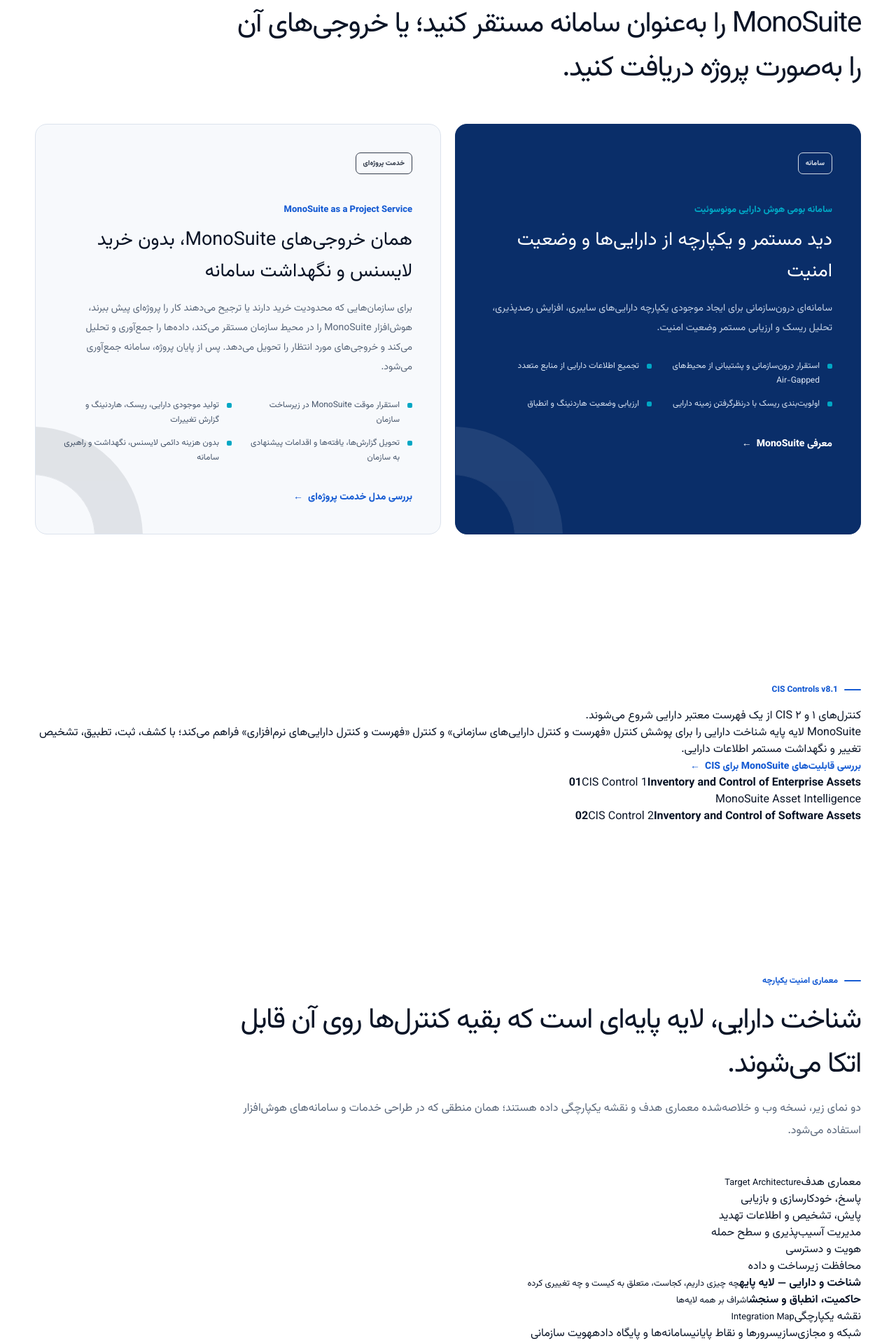
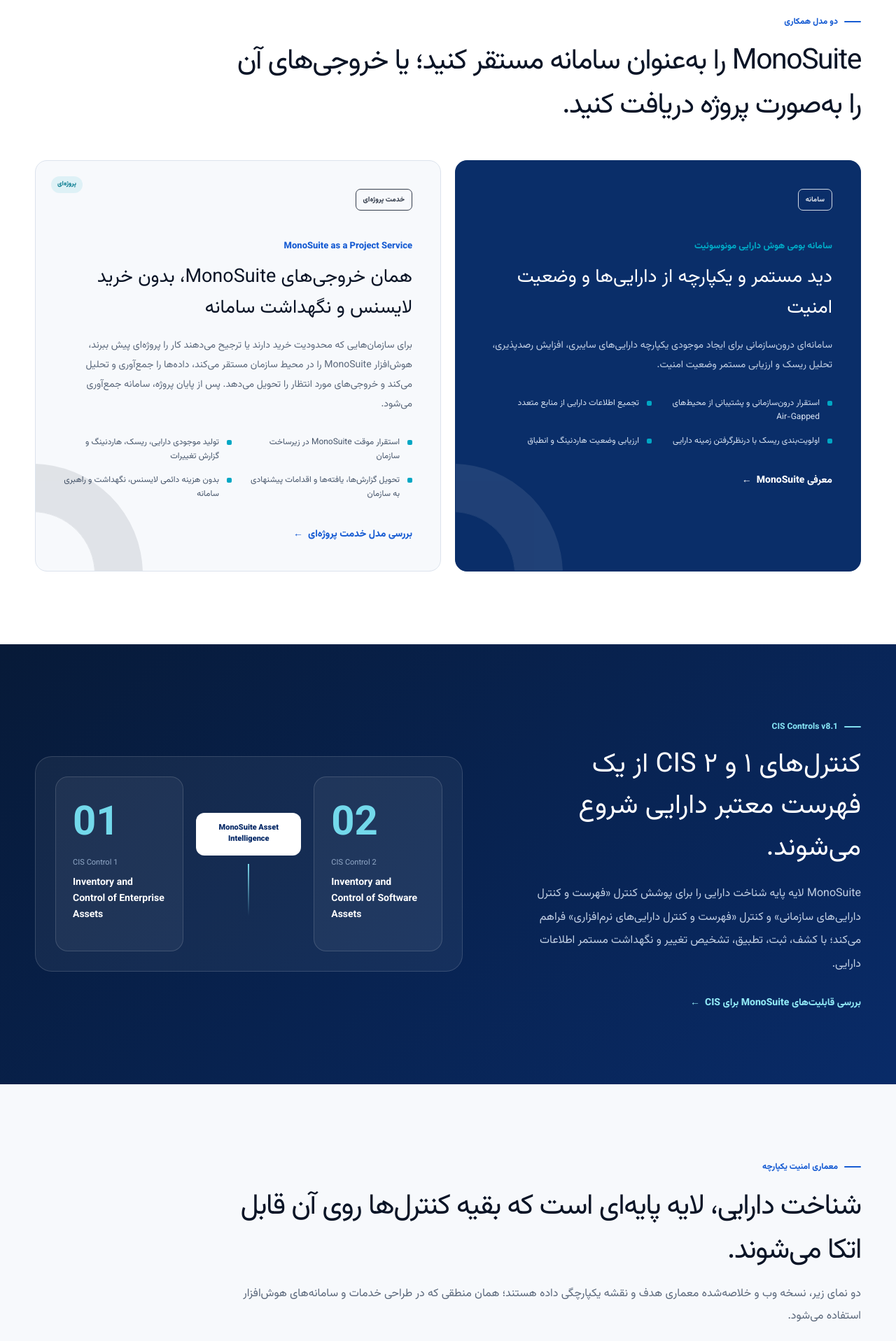
Before and after one commit to monaderi1/houshafzar-website, a Next.js app: page / in a window 1280 px wide. Shown: the part 1853-3770 px from the top of the page at 70% size. Built offline with nearby package versions, Linux system fonts and the light colour scheme.

Commit message:
feat: add CIS and architecture visuals to homepage

```diff
--- a/app/redesign-v1-overrides.css
+++ b/app/redesign-v1-overrides.css
@@ -6,11 +6,7 @@
   background: rgba(255, 255, 255, 0.72);
   box-shadow: 0 18px 54px rgba(11, 39, 85, 0.10);
 }
-
-.hero-system::before {
-  display: none;
-}
-
+.hero-system::before { display: none; }
 .system-board {
   min-height: 350px;
   border: 1px solid rgba(23, 92, 211, 0.10);
@@ -20,12 +16,7 @@
     transparent;
   background-size: 28px 28px, 28px 28px, auto;
 }
-
-.system-column small {
-  color: #66758a;
-  font-size: 9px;
-}
-
+.system-column small { color: #66758a; font-size: 9px; }
 .system-column span,
 .system-outputs span {
   min-height: 40px;
@@ -37,7 +28,6 @@
   font-weight: 650;
   position: relative;
 }
-
 .system-column span::before {
   content: "";
   width: 5px;
@@ -46,11 +36,7 @@
   background: #8fa4bf;
   margin-bottom: 6px;
 }
-
-.system-outputs span::before {
-  background: var(--cyan);
-}
-
+.system-outputs span::before { background: var(--cyan); }
 .system-engine {
   min-height: 164px;
   border-color: rgba(23, 92, 211, 0.24);
@@ -58,78 +44,189 @@
   color: var(--blue-deep);
   box-shadow: 0 14px 36px rgba(11, 39, 85, 0.10);
 }
+.engine-kicker { color: var(--blue); font-size: 10px; }
+.system-engine strong { margin-top: 4px; font-size: 14px; }
+.system-engine i { width: 34px; height: 2px; margin: 14px 0; }
+.system-engine small { color: #687a92; }
+.connector { background: repeating-linear-gradient(90deg, rgba(23, 92, 211, 0.42) 0 5px, transparent 5px 9px); }
+.connector::after { width: 6px; height: 6px; background: var(--blue); box-shadow: none; }
 
-.engine-kicker {
-  color: var(--blue);
-  font-size: 10px;
+/* Challenge cards now connect each pain point to an explicit response. */
+.challenge-grid-linked .challenge-card { display: flex; flex-direction: column; min-height: 100%; }
+.challenge-grid-linked .challenge-number {
+  display: block;
+  margin-bottom: 44px;
+  color: var(--orange);
+  font-size: 26px;
+  line-height: 1;
+  font-weight: 850;
+}
+.challenge-grid-linked .challenge-card h3 { margin-top: 0; }
+.challenge-grid-linked .challenge-card > p { flex: 1; }
+.challenge-solution {
+  display: block;
+  margin-top: 24px;
+  padding-top: 18px;
+  border-top: 1px solid var(--line);
+}
+.challenge-solution small { display: block; margin-bottom: 6px; color: var(--blue); font-size: 10px; font-weight: 800; }
+.challenge-solution strong { display: block; color: #334158; font-size: 12px; line-height: 1.9; }
+.challenge-solution:hover strong { color: var(--blue); }
+
+/* Project-service card emphasizes the temporary deployment / delivered-output model. */
+.project-service-card { position: relative; overflow: hidden; }
+.project-service-card::before {
+  content: "پروژه‌ای";
+  position: absolute;
+  top: 22px;
+  left: 22px;
+  padding: 5px 9px;
+  border-radius: 999px;
+  background: rgba(0, 167, 196, 0.10);
+  color: #087c90;
+  font-size: 9px;
+  font-weight: 800;
 }
 
-.system-engine strong {
-  margin-top: 4px;
-  font-size: 14px;
+/* CIS section */
+.cis-section {
+  background: linear-gradient(135deg, #071a38 0%, #092b68 100%);
+  color: #fff;
+  overflow: hidden;
 }
+.cis-grid { display: grid; grid-template-columns: minmax(0, .9fr) minmax(480px, 1.1fr); gap: 70px; align-items: center; }
+.cis-copy .eyebrow { color: #82dff0; }
+.cis-copy h2 { margin-bottom: 18px; font-size: clamp(31px, 3vw, 44px); line-height: 1.55; }
+.cis-copy p { margin-bottom: 26px; color: #c2d0e4; font-size: 16px; line-height: 2.1; }
+.cis-copy .text-link { color: #8fe7f4; }
+.cis-visual {
+  direction: ltr;
+  display: grid;
+  grid-template-columns: 1fr 150px 1fr;
+  gap: 18px;
+  align-items: stretch;
+  padding: 28px;
+  border: 1px solid rgba(255,255,255,.14);
+  border-radius: 24px;
+  background: rgba(255,255,255,.055);
+}
+.cis-control {
+  min-height: 250px;
+  display: flex;
+  flex-direction: column;
+  justify-content: center;
+  padding: 24px;
+  border: 1px solid rgba(255,255,255,.14);
+  border-radius: 18px;
+  background: rgba(255,255,255,.05);
+}
+.cis-control b { color: #73d9eb; font-size: 58px; line-height: 1; }
+.cis-control span { margin-top: 18px; color: #91a8c7; font-size: 11px; }
+.cis-control strong { margin-top: 8px; color: #fff; font-size: 14px; line-height: 1.65; }
+.cis-bridge { display: flex; flex-direction: column; align-items: center; justify-content: center; text-align: center; }
+.cis-bridge span {
+  padding: 14px 10px;
+  border-radius: 12px;
+  background: #fff;
+  color: var(--blue-deep);
+  font-size: 11px;
+  font-weight: 850;
+}
+.cis-bridge i { width: 2px; height: 74px; margin-top: 12px; background: linear-gradient(#7cd9eb, rgba(124,217,235,0)); }
 
-.system-engine i {
-  width: 34px;
-  height: 2px;
-  margin: 14px 0;
+/* Architecture / integration visuals adapted from diagrams-fixed.html. */
+.architecture-section { background: #f7f9fc; }
+.architecture-grid { display: grid; grid-template-columns: repeat(2, minmax(0, 1fr)); gap: 24px; }
+.architecture-card {
+  padding: 28px;
+  border: 1px solid var(--line);
+  border-radius: 22px;
+  background: #fff;
+  box-shadow: var(--shadow-sm);
 }
+.architecture-card-head { display: flex; align-items: baseline; justify-content: space-between; gap: 12px; margin-bottom: 24px; }
+.architecture-card-head span { color: var(--blue-deep); font-size: 18px; font-weight: 850; }
+.architecture-card-head small { direction: ltr; color: #7b8798; font-size: 9px; letter-spacing: .08em; text-transform: uppercase; }
+.arch-web { display: grid; grid-template-columns: minmax(0, 1fr) 108px; gap: 12px; align-items: stretch; }
+.arch-web-stack { display: grid; gap: 7px; }
+.arch-web-layer,
+.arch-web-split > div {
+  min-height: 50px;
+  padding: 13px 16px;
+  display: flex;
+  align-items: center;
+  border-radius: 9px;
+  color: #fff;
+  font-size: 11px;
+  font-weight: 800;
+}
+.arch-web-layer.response { background: #2f7d5b; }
+.arch-web-layer.detect { background: #a57c14; }
+.arch-web-layer.risk { background: #b0413a; }
+.arch-web-split { display: grid; grid-template-columns: 1fr 1fr; gap: 7px; }
+.arch-web-split > div:first-child { background: #2e6b99; }
+.arch-web-split > div:last-child { background: #6a4e86; }
+.arch-web-layer.foundation { min-height: 78px; display: block; background: #15757a; }
+.arch-web-layer.foundation strong { display: block; color: #fff; font-size: 12px; }
+.arch-web-layer.foundation small { display: block; margin-top: 6px; color: rgba(255,255,255,.78); font-size: 9px; line-height: 1.7; }
+.arch-web-govern {
+  display: flex;
+  flex-direction: column;
+  align-items: center;
+  justify-content: center;
+  padding: 16px 10px;
+  border-radius: 10px;
+  background: var(--blue-night);
+  color: #fff;
+  text-align: center;
+}
+.arch-web-govern strong { color: #fff; font-size: 12px; line-height: 1.8; }
+.arch-web-govern small { margin-top: 8px; color: #8db5d1; font-size: 9px; line-height: 1.7; }
+.integration-web { display: grid; gap: 10px; }
+.integration-sources { display: grid; grid-template-columns: repeat(4, 1fr); gap: 7px; }
+.integration-sources span {
+  min-height: 54px;
+  padding: 9px;
+  display: grid;
+  place-items: center;
+  border: 1px solid var(--line);
+  border-radius: 8px;
+  background: #f4f6f9;
+  color: #45546a;
+  font-size: 9px;
+  text-align: center;
+}
+.integration-arrow { color: #15757a; font-size: 22px; line-height: 1; text-align: center; }
+.integration-foundation { padding: 16px; border-radius: 10px; background: #15757a; color: #fff; text-align: center; }
+.integration-foundation strong { display: block; color: #fff; font-size: 12px; }
+.integration-foundation small { display: block; margin-top: 7px; color: rgba(255,255,255,.8); font-size: 8px; line-height: 1.7; }
+.integration-outputs { display: grid; grid-template-columns: repeat(3, 1fr); gap: 7px; }
+.integration-outputs span { padding: 13px 8px; border: 1px solid #d7e1ed; border-top: 3px solid var(--blue); border-radius: 8px; color: #334158; font-size: 9px; text-align: center; }
+.integration-response { padding: 14px; border-radius: 9px; background: #2f7d5b; color: #fff; font-size: 10px; font-weight: 800; text-align: center; }
 
-.system-engine small {
-  color: #687a92;
-}
-
-.connector {
-  background: repeating-linear-gradient(90deg, rgba(23, 92, 211, 0.42) 0 5px, transparent 5px 9px);
-}
-
-.connector::after {
-  width: 6px;
-  height: 6px;
-  background: var(--blue);
-  box-shadow: none;
+@media (max-width: 980px) {
+  .cis-grid { grid-template-columns: 1fr; }
+  .architecture-grid { grid-template-columns: 1fr; }
 }
 
 @media (max-width: 760px) {
-  .hero-system {
-    padding: 18px;
-  }
+  .hero-system { padding: 18px; }
+  .system-title { align-items: flex-start; flex-direction: column; gap: 5px; }
+  .system-board { min-height: auto; grid-template-columns: 1fr; gap: 18px; padding: 20px 16px; }
+  .system-column { grid-template-columns: repeat(2, minmax(0, 1fr)); }
+  .system-column small { grid-column: 1 / -1; }
+  .system-engine { min-height: 132px; order: 2; }
+  .system-sources { order: 1; }
+  .system-outputs { order: 3; }
+  .connector { display: none; }
 
-  .system-title {
-    align-items: flex-start;
-    flex-direction: column;
-    gap: 5px;
-  }
-
-  .system-board {
-    min-height: auto;
-    grid-template-columns: 1fr;
-    gap: 18px;
-    padding: 20px 16px;
-  }
-
-  .system-column {
-    grid-template-columns: repeat(2, minmax(0, 1fr));
-  }
-
-  .system-column small {
-    grid-column: 1 / -1;
-  }
-
-  .system-engine {
-    min-height: 132px;
-    order: 2;
-  }
-
-  .system-sources {
-    order: 1;
-  }
-
-  .system-outputs {
-    order: 3;
-  }
-
-  .connector {
-    display: none;
-  }
+  .challenge-grid-linked .challenge-number { margin-bottom: 24px; font-size: 30px; }
+  .cis-visual { grid-template-columns: 1fr; padding: 18px; }
+  .cis-control { min-height: 190px; }
+  .cis-bridge { min-height: 90px; }
+  .cis-bridge i { width: 70px; height: 2px; margin-top: 12px; background: linear-gradient(90deg,#7cd9eb,rgba(124,217,235,0)); }
+  .arch-web { grid-template-columns: 1fr; }
+  .arch-web-govern { min-height: 95px; }
+  .integration-sources { grid-template-columns: repeat(2, 1fr); }
+  .integration-outputs { grid-template-columns: 1fr; }
 }
```
